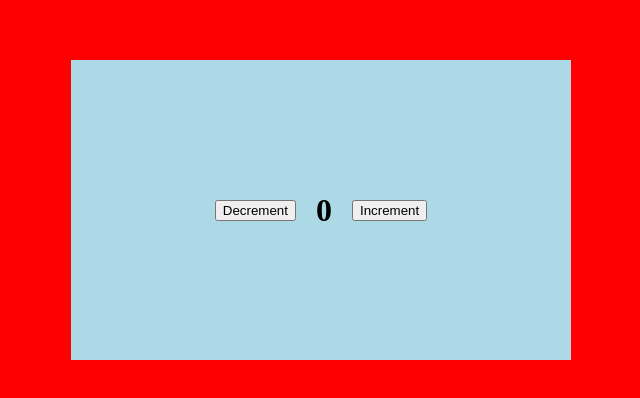
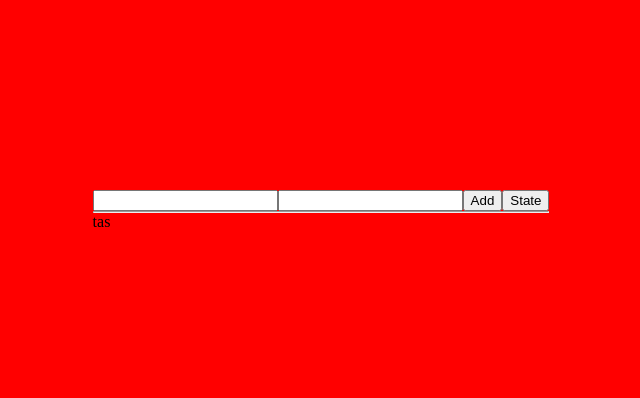
Before and after one commit to thamizhema/OA_Online_Class_react_4-5_dec, a React (Create React App) app in the folder react_practice/: page / in a window 1280 px wide. Shown: the part 190-588 px from the top of the page, without its empty margins (319-959 px from the left). Built offline with nearby package versions, Linux system fonts and the light colour scheme.

Commit message:
08-01-2024

```diff
--- a/react_practice/src/App.js
+++ b/react_practice/src/App.js
@@ -6,6 +6,8 @@ import About from "./components/About/About";
 import Card from "./components/Card";
 import { myData } from "./components/constents";
 import Task1 from "./components/Task/Task1";
+import TaskClass from "./components/Task/TaskClass";
+import InputHandle from "./components/Task/InputHandle";
 
 export default function App() {
   return (
@@ -15,11 +17,14 @@ export default function App() {
         background: "red",
         height: "100vh",
         display: "flex",
+        flexDirection: "column",
         justifyContent: "center",
         alignItems: "center",
       }}
     >
-      <Task1 val={100} />
+      <InputHandle />
+      {/* <TaskClass /> */}
+      {/* <Task1 val={100} /> */}
       {/* <div class="all-card" style={{ display: "flex", flexWrap: "wrap" }}>
         {myData.map((item) => {
           console.log(item);
--- /dev/null
+++ b/react_practice/src/components/Task/InputHandle.jsx
@@ -0,0 +1,47 @@
+import React, { useState } from "react";
+
+export default function InputHandle() {
+  const [values, setValues] = useState({ email: "", number: "" });
+  const [tasks, setTask] = useState([]);
+
+  function addTask() {
+    setTask([...tasks, values.email]);
+    console.log(tasks);
+  }
+
+  function logState() {
+    console.log(values);
+  }
+  function inputChange(event) {
+    const { name, value } = event.target;
+    setValues({ ...values, [name]: value });
+  }
+  //   function updateEmail(event) {
+  //     setValues({ ...values, email: event.target.value });
+  //   }
+  //   function updateNumber(event) {
+  //     setValues({ ...values, number: event.target.value });
+  //   }
+
+  return (
+    <div>
+      <input
+        type="text"
+        value={values.email}
+        onChange={inputChange}
+        name="email"
+      />
+      <input
+        type="text"
+        value={values.number}
+        onChange={inputChange}
+        name="number"
+      />
+      <button onClick={addTask}>Add</button>
+      <button onClick={logState}>State</button>
+      <br />
+      <hr />
+      <div class="all-task">tas</div>
+    </div>
+  );
+}
--- /dev/null
+++ b/react_practice/src/components/Task/TaskClass.jsx
@@ -0,0 +1,59 @@
+import React, { Component } from "react";
+export default class TaskClass extends Component {
+  constructor() {
+    super();
+    this.state = {
+      count: 0,
+      username: "JS",
+      boxes: [{ name: "JS" }, { name: "PYthon" }],
+      course_name: "",
+    };
+  }
+  testFunction = () => {
+    console.log(this);
+  };
+  addCount = () => {
+    // this.setState({ count: this.state.count + 1 });
+    this.setState({ boxes: [...this.state.boxes, ""] });
+  };
+  imputHandle = (event) => {
+    // console.log(event.target.value);
+    const { name, value } = event.target;
+    console.log(name);
+    console.log(value);
+    this.setState({ [name]: event.target.value });
+  };
+
+  render() {
+    return (
+      <div>
+        <h1>
+          {this.state.username} Component {this.state.count}
+        </h1>
+        <button onClick={this.testFunction}>Click</button>
+        <button onClick={this.addCount}>Add</button>
+        <input
+          type="text"
+          name="course_fee"
+          onChange={this.imputHandle}
+          value={this.state.course_fee}
+        />
+        <input
+          type="text"
+          name="course_name"
+          onChange={this.imputHandle}
+          value={this.state.course_name}
+        />
+        <div className="main-box">
+          {this.state.boxes.map((box, ind) => {
+            return (
+              <div key={ind} className="box">
+                {box.name}
+              </div>
+            );
+          })}
+        </div>
+      </div>
+    );
+  }
+}
--- a/react_practice/src/components/Task/task_1.css
+++ b/react_practice/src/components/Task/task_1.css
@@ -11,3 +11,13 @@
   align-items: center;
   gap: 20px;
 }
+.main-box {
+  display: flex;
+  flex-wrap: wrap;
+  gap: 5px;
+}
+.box {
+  height: 100px;
+  width: 100px;
+  background: teal;
+}
```
